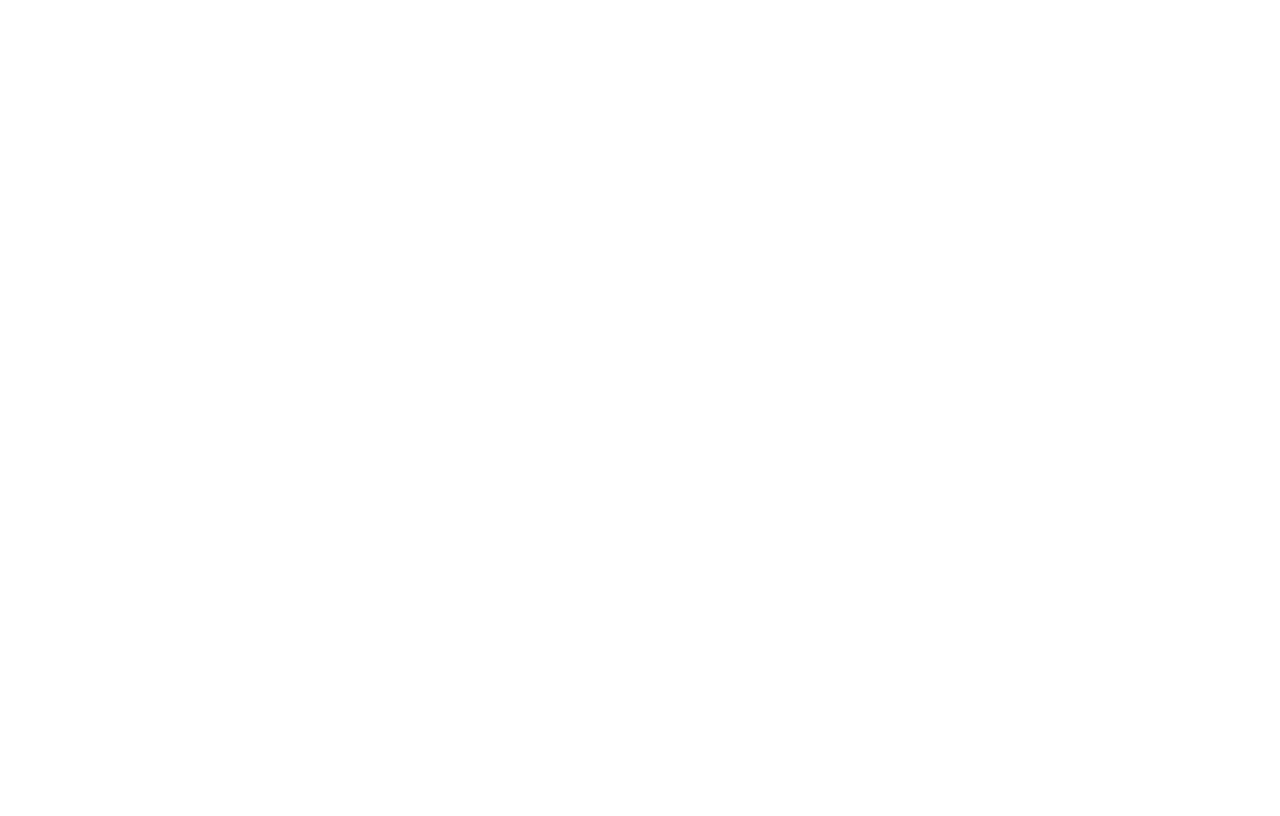
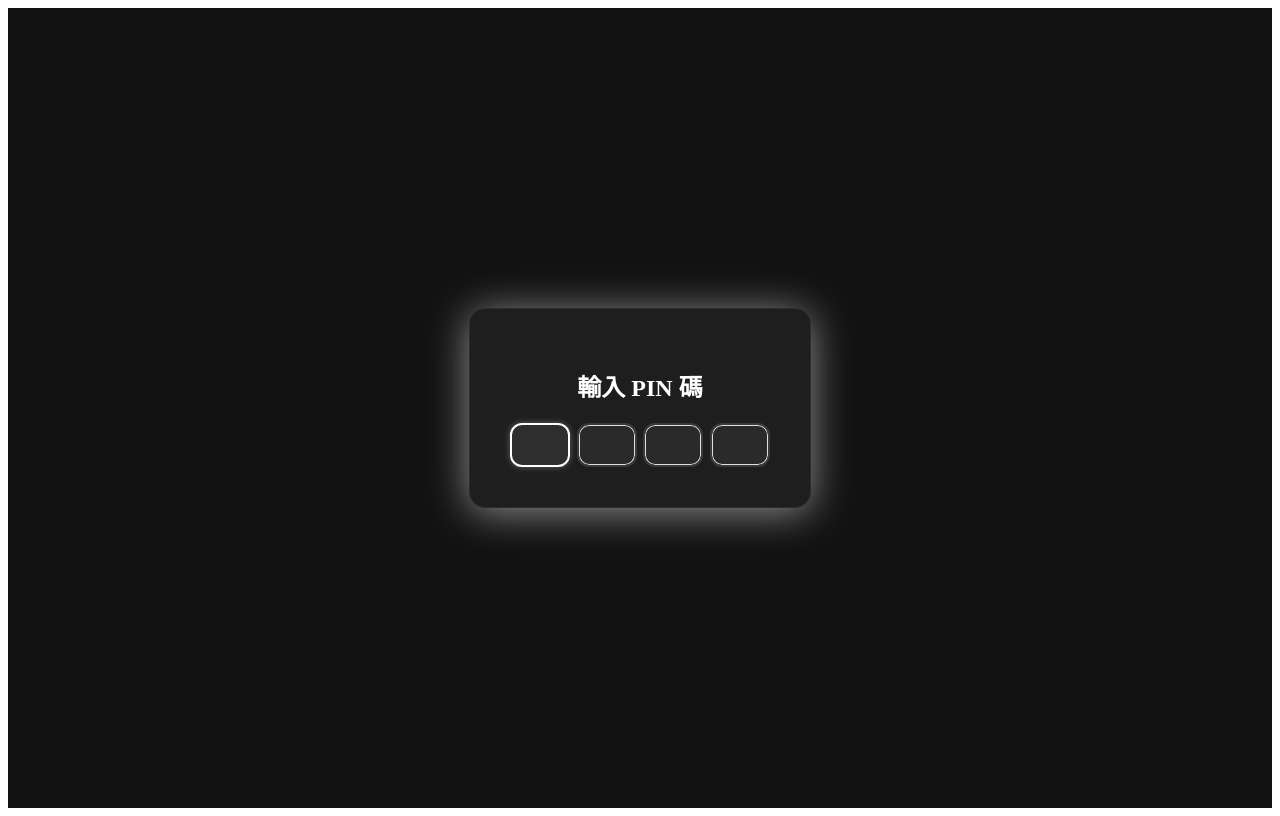
Before and after one commit to JeffLin0225/Asset_Management_frontend, a Vue app in the folder asset_management_frontend/: page /login in a window 1280 px wide. Before the commit this address had no page. Built offline with nearby package versions, Linux system fonts and the light colour scheme.

Commit message:
[更新]登入頁面製作，CSS調整好了

```diff
--- a/asset_management_frontend/src/main.ts
+++ b/asset_management_frontend/src/main.ts
@@ -2,7 +2,18 @@
 import App from './App.vue'
 import router from './router/router'
 
+import ElementPlus from 'element-plus'
+import 'element-plus/dist/index.css'
+
+import * as ElementPlusIconsVue from '@element-plus/icons-vue'
 
 const app = createApp(App)
+
+app.use(ElementPlus)
+
+for (const [key, component] of Object.entries(ElementPlusIconsVue)) {
+  app.component(key, component)
+}
+
 app.use(router)
 app.mount('#app')
--- a/asset_management_frontend/src/router/router.ts
+++ b/asset_management_frontend/src/router/router.ts
@@ -1,10 +1,12 @@
 import { createRouter, createWebHistory } from 'vue-router'
 
 // 匯入頁面元件
+import Login from '../view/Login.vue'
 import Board from '../view/Board.vue'
 
 const routes = [
-  { path: '/', name: 'board', component: Board }
+  { path: '/'      , name: 'board', component: Board },
+  { path: '/login' , name: 'login', component: Login }
 ]
 
 export default createRouter({
--- a/asset_management_frontend/src/view/Login.vue
+++ b/asset_management_frontend/src/view/Login.vue
@@ -0,0 +1,132 @@
+<template>
+  <div class="pin-container">
+    <el-card class="pin-card" shadow="hover">
+      <h2 class="title">輸入 PIN 碼</h2>
+      <div class="pin-inputs">
+        <el-input
+          v-for="(_, index) in pinDigits"
+          :key="index"
+          v-model="pinDigits[index]"
+          maxlength="1"
+          size="large"
+          class="pin-box"
+          :class="{ filled: pinDigits[index] !== '' }"
+          @input="onInput(index)"
+          @keydown.backspace.prevent="onBackspace(index)"
+          ref="inputRefs"
+        />
+      </div>
+    </el-card>
+  </div>
+</template>
+
+<script setup lang="ts">
+import { ref, watch, nextTick } from 'vue'
+import { ElMessage } from 'element-plus'
+import axios from 'axios'
+
+const pinDigits = ref(['', '', '', ''])
+const inputRefs = ref([]) as any
+
+function onInput(index: number) {
+  pinDigits.value[index] = pinDigits.value[index].replace(/\D/g, '')
+  if (pinDigits.value[index] && index < 3) {
+    nextTick(() => inputRefs.value[index + 1]?.focus())
+  }
+}
+
+function onBackspace(index: number) {
+  if (!pinDigits.value[index] && index > 0) {
+    nextTick(() => inputRefs.value[index - 1]?.focus())
+  } else {
+    pinDigits.value[index] = ''
+  }
+}
+
+watch(pinDigits, async (val) => {
+  if (val.every(d => d !== '')) {
+    const pin = val.join('')
+    try {
+      await axios.post('/api/login', { pin })
+      ElMessage.success('登入成功')
+    } catch {
+      ElMessage.error('PIN 碼錯誤')
+      pinDigits.value = ['', '', '', '']
+      nextTick(() => inputRefs.value[0]?.focus())
+    }
+  }
+}, { deep: true })
+</script>
+
+<style scoped>
+.pin-container {
+  display: flex;
+  justify-content: center;
+  align-items: center;
+  height: 100vh;
+  background-color: #121212; /* 深黑灰背景 */
+}
+
+.pin-card {
+  width: 300px;
+  text-align: center;
+  padding: 20px;
+  border-radius: 16px;
+  background-color: #1E1E1E; /* 卡片背景 */
+  border: 1px solid #2C2C2C; /* 暗灰邊框 */
+  box-shadow: 0 4px 40px rgba(231, 225, 225, 0.6);
+}
+
+.title {
+  margin-bottom: 20px;
+  color: white; /* 淺灰白文字 */
+  font-weight: 600;
+}
+
+.pin-inputs {
+  display: flex;
+  justify-content: space-between;
+}
+
+.pin-box {
+  width: 60px;
+}
+
+/* 文字樣式 */
+.pin-box :deep(input) {
+  text-align: center;
+  font-size: 24px;
+  font-weight: bold;
+  color: #FFFFFF;
+}
+
+/* 預設狀態 */
+.pin-box :deep(.el-input__wrapper) {
+  border: 2px solid #3A3A3A;
+  border-radius: 12px;
+  background-color: #2A2A2A;
+  transition: all 0.25s ease;
+}
+
+/* 第一格預設突出 */
+.pin-box:first-child :deep(.el-input__wrapper) {
+  border-color: #FFFFFF; /* 白色邊框 */
+  background-color: #2E2E2E; /* 稍亮背景 */
+  box-shadow: 0 0 6px rgba(255,255,255,0.3);
+}
+
+/* 聚焦狀態（所有格） */
+.pin-box :deep(.el-input__wrapper.is-focus) {
+  border-color: #FFFFFF;
+  background-color: #000000;
+  box-shadow: 0 0 10px rgba(255,255,255,0.5);
+  transform: scale(1.2); /* 輕微放大 */
+}
+
+/* 已輸入狀態 */
+.pin-box.filled :deep(.el-input__wrapper) {
+  border-color: #FFFFFF;
+  background-color: #333333;
+}
+
+</style>
```
